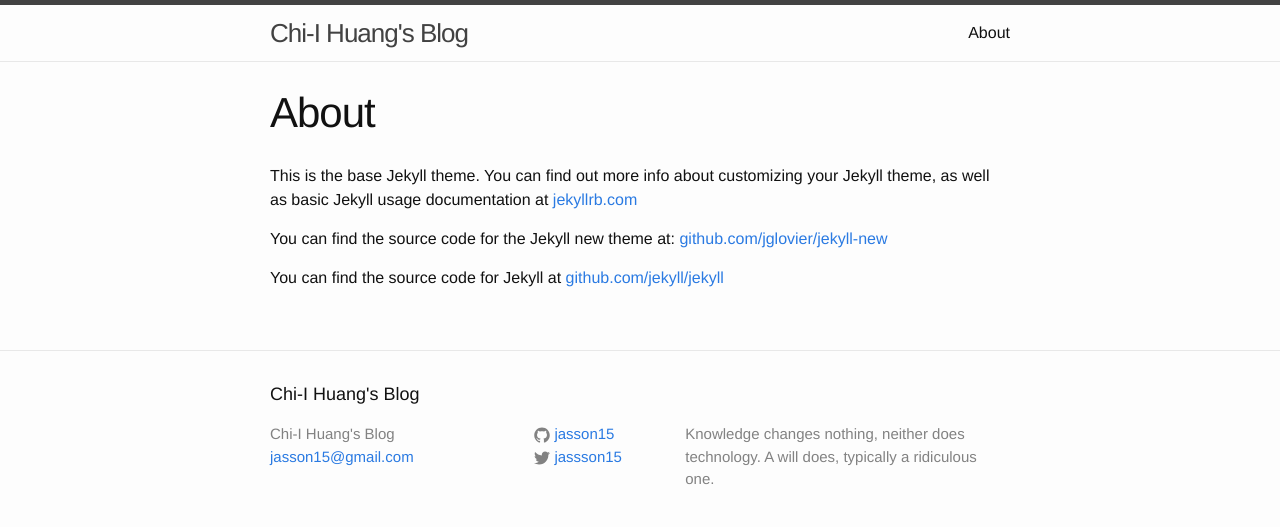
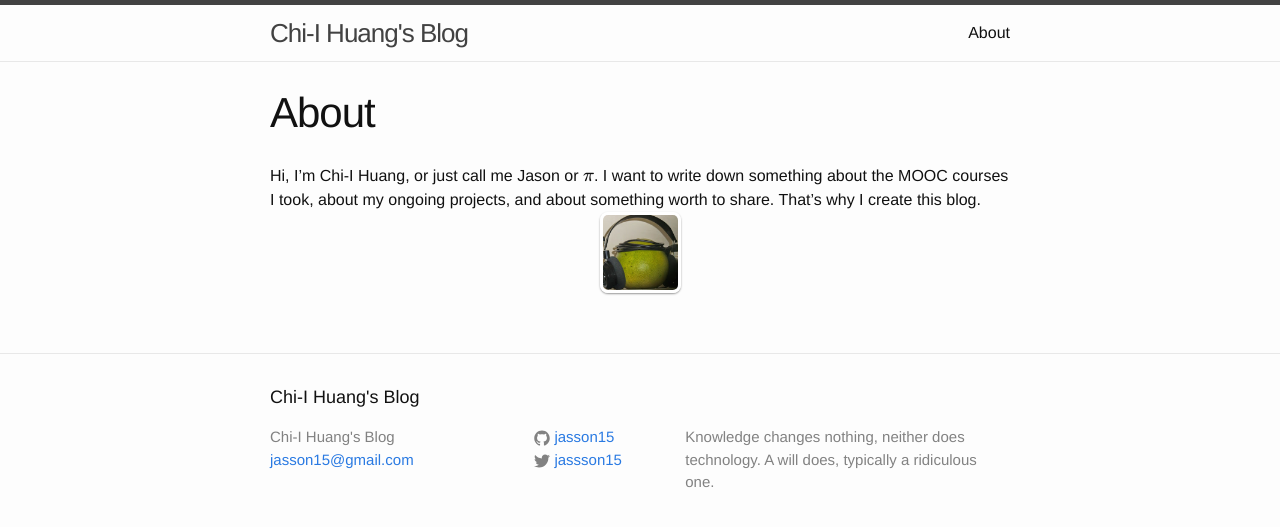
Before and after one commit to chiihuang/jasson15.github.io, a Jekyll site: the page built from about.md, in a window 1280 px wide. Shown: the top 527 px of the page. Built offline with Jekyll 4.4.1, drawn with Linux system fonts in a browser that asks for light colours; formulas are drawn with MathJax 3.

Commit message:
Edit about page
- Add simple description
- Import MathJax JS via CDN
- Create _profile.scss for zabon icon

```diff
--- a/_includes/head.html
+++ b/_includes/head.html
@@ -9,4 +9,5 @@
   <link rel="stylesheet" href="{{ "/css/main.css" | prepend: site.baseurl }}">
   <link rel="canonical" href="{{ page.url | replace:'index.html','' | prepend: site.baseurl | prepend: site.url }}">
   <link rel="alternate" type="application/rss+xml" title="{{ site.title }}" href="{{ "/feed.xml" | prepend: site.baseurl | prepend: site.url }}" />
+  <script type="text/javascript" src="http://cdn.mathjax.org/mathjax/latest/MathJax.js?config=TeX-AMS-MML_HTMLorMML"></script>
 </head>
--- /dev/null
+++ b/_sass/_profile.scss
@@ -0,0 +1,13 @@
+/**
+ * Profile
+ */
+.author-image {
+	width: 75px;
+	height: 75px;
+  border: 3px solid #FFF;
+  box-shadow: 0 1px 2px rgba(0,0,0,0.4);
+  border-radius: 10%;
+  display: block;
+  margin-left: auto;
+  margin-right: auto;
+}
--- a/about.md
+++ b/about.md
@@ -3,9 +3,5 @@ layout: page
 title: About
 permalink: /about/
 ---
-
-This is the base Jekyll theme. You can find out more info about customizing your Jekyll theme, as well as basic Jekyll usage documentation at [jekyllrb.com](http://jekyllrb.com/)
-
-You can find the source code for the Jekyll new theme at: [github.com/jglovier/jekyll-new](https://github.com/jglovier/jekyll-new)
-
-You can find the source code for Jekyll at [github.com/jekyll/jekyll](https://github.com/jekyll/jekyll)
+Hi, I'm Chi-I Huang, or just call me Jason or $$\pi$$. I want to write down something about the MOOC courses I took, about my ongoing projects, and about something worth to share. That's why I create this blog.
+![Alt text](/assets/zabon.jpg){: .author-image }
--- a/css/main.scss
+++ b/css/main.scss
@@ -48,5 +48,6 @@ $on-laptop:        800px;
 @import
         "base",
         "layout",
-        "syntax-highlighting"
+        "syntax-highlighting",
+        "profile"
 ;
--- a/index.html
+++ b/index.html
@@ -14,6 +14,7 @@ layout: default
         <h2>
           <a class="post-link" href="{{ post.url | prepend: site.baseurl }}">{{ post.title }}</a>
         </h2>
+        {{ post.excerpt }}
       </li>
     {% endfor %}
   </ul>
```
Also changed, not shown: assets/zabon.jpg (added).
